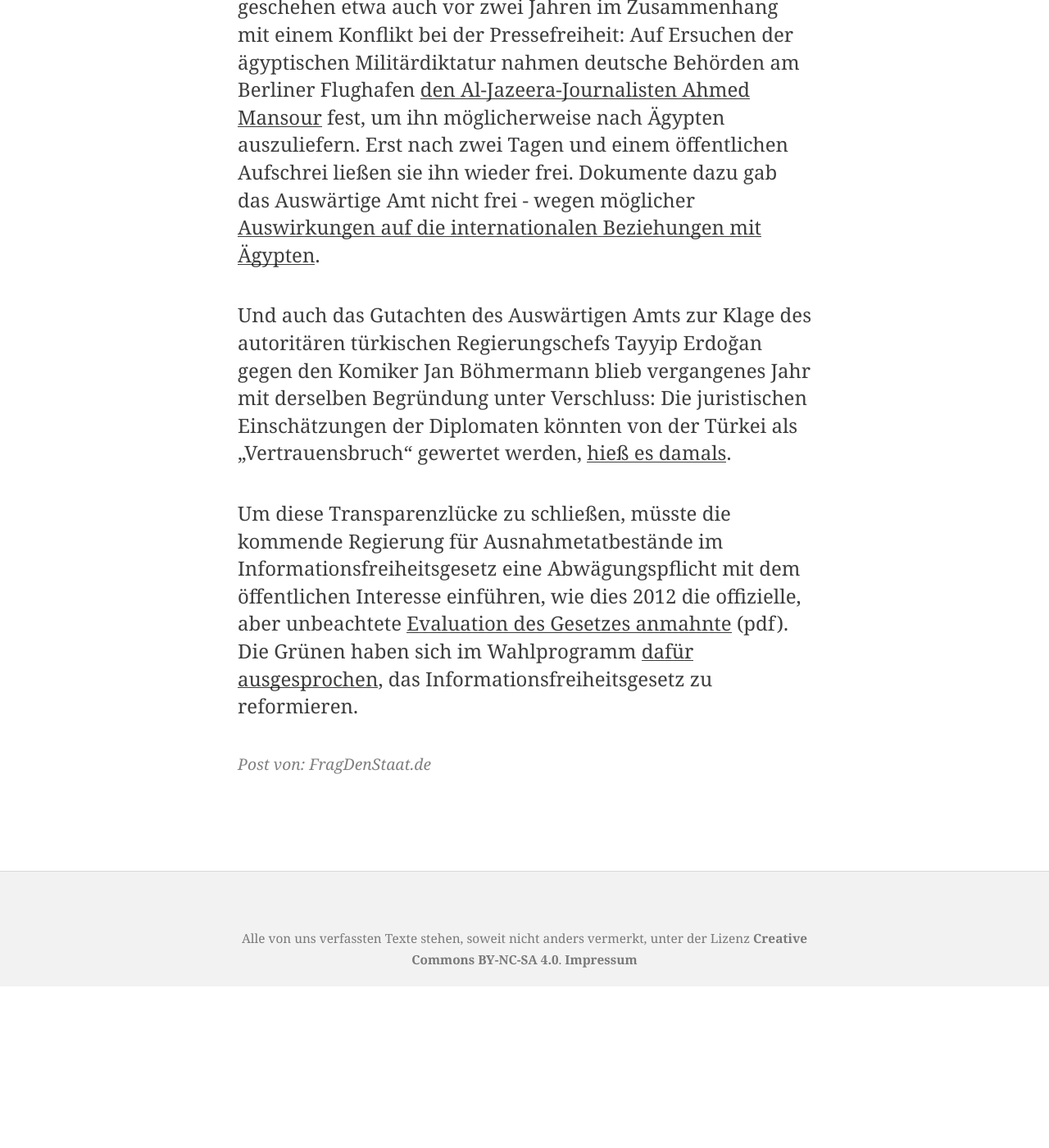
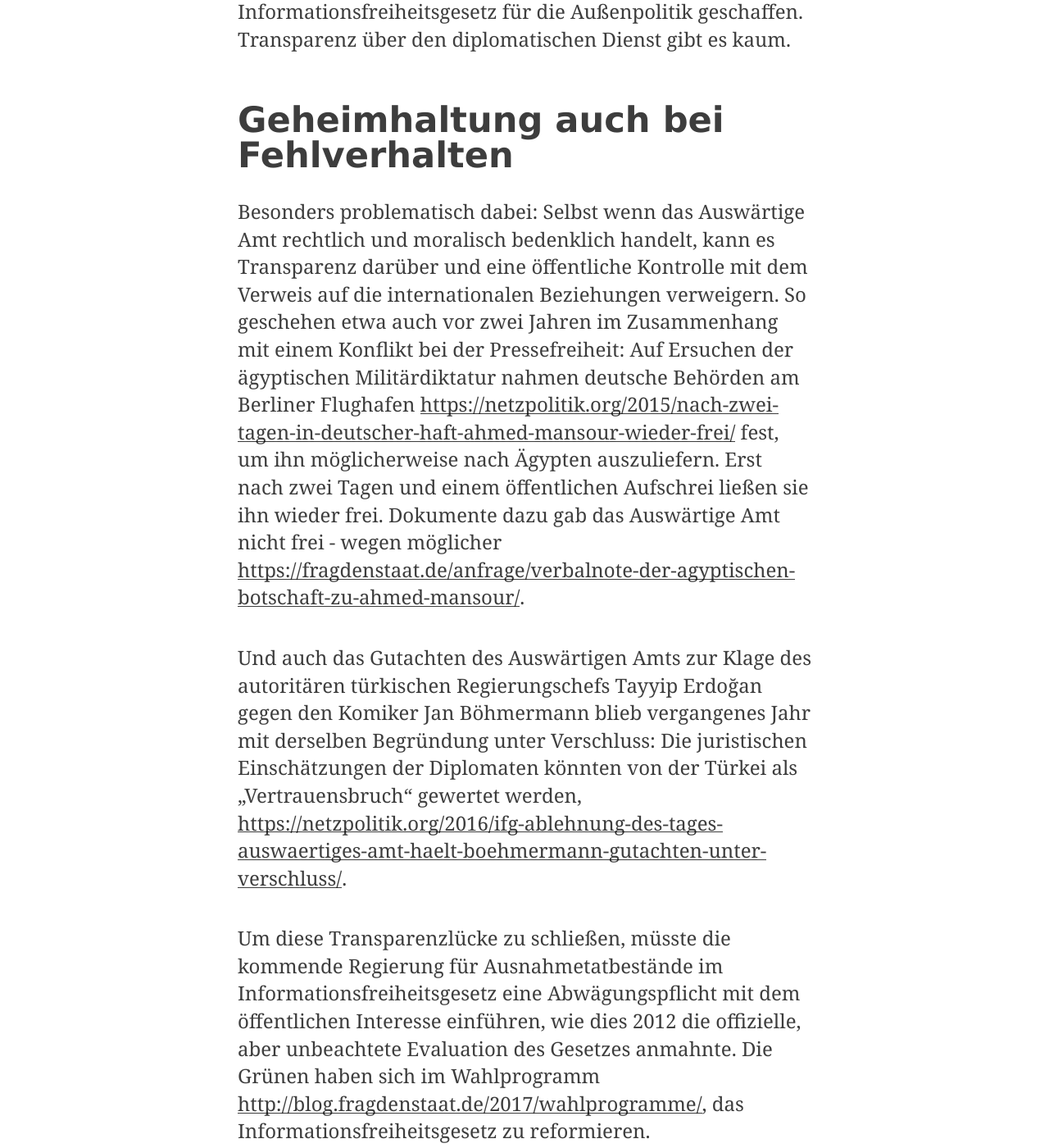
Before and after one commit to okfde/blog.fragdenstaat.de, a Jekyll site: the page built from _posts/2017/2017-10-09-libyen.md, in a window 1280 px wide and 1400 px high, scrolled down 1919 px. Shown: the whole window at 82% size. Built offline with Jekyll 4.4.1, drawn with Linux system fonts in a browser that asks for light colours; before the commit the page ends 3122 px from its top, so only the background shows below that; some of the changed text lies outside the part shown.

Commit message:
Update 2017-10-09-libyen.md

```diff
--- a/_posts/2017/2017-10-09-libyen.md
+++ b/_posts/2017/2017-10-09-libyen.md
@@ -5,20 +5,20 @@ date: '2016-10-09T10:00:23+01:00'
 tags: [Libyen]
 ---
 
-Im Januar <a href="https://www.welt.de/politik/ausland/article161608446/Wir-sind-weniger-wert-als-Hunde.html">veröffentlichte die <em>Welt</em></a> Zitate aus einem Drahtbericht der deutschen Botschaft in Niger zum Zustand von Flüchtlingslagern in Libyen. Die Diplomaten berichteten darin von "allerschwersten, systematischen Menschenrechtsverletzungen in Libyen". Interviews mit Flüchtlingen sowie "authentische Handyfotos und -videos" belegten nach Aussage von Botschaftsmitarbeitern "die KZ-ähnlichen Verhältnisse in den sogenannten Privatgefängnissen".
+Im Januar [https://www.welt.de/politik/ausland/article161608446/Wir-sind-weniger-wert-als-Hunde.html](veröffentlichte die Welt) Zitate aus einem Drahtbericht der deutschen Botschaft in Niger zum Zustand von Flüchtlingslagern in Libyen. Die Diplomaten berichteten darin von "allerschwersten, systematischen Menschenrechtsverletzungen in Libyen". Interviews mit Flüchtlingen sowie "authentische Handyfotos und -videos" belegten nach Aussage von Botschaftsmitarbeitern "die KZ-ähnlichen Verhältnisse in den sogenannten Privatgefängnissen".
 
-Die Berichte sind also politisch brisant, zumal die Europäische Union das libysche Regime finanziell und logistisch <a href="https://netzpolitik.org/2017/libysches-militaer-soll-an-europaeische-ueberwachungssysteme-angeschlossen-werden/">dabei unterstützt</a>, Flüchtlinge vom Übersetzen nach Europa abzuhalten. Nach dem Willen des Auswärtigen Amts soll der Bericht jedoch geheim bleiben. Der Grund: Das Amt befürchtet bei einer Veröffentlichung des Berichts nach einer Anfrage <a href="https://fragdenstaat.de/anfrage/korrespondenz-zu-libyschen-lagern-zwischen-deutscher-botschaft-niger-und-ministerien/#anhang-30824">per Informationsfreiheitsgesetz</a> "nachteilige Auswirkungen auf die internationalen Beziehungen" zu den Machthabern in Libyen sowie der Regierung in Niger.
+Die Berichte sind also politisch brisant, zumal die Europäische Union das libysche Regime finanziell und logistisch [https://netzpolitik.org/2017/libysches-militaer-soll-an-europaeische-ueberwachungssysteme-angeschlossen-werden/](dabei unterstützt), Flüchtlinge vom Übersetzen nach Europa abzuhalten. Nach dem Willen des Auswärtigen Amts soll der Bericht jedoch geheim bleiben. Der Grund: Das Amt befürchtet bei einer Veröffentlichung des Berichts nach einer Anfrage [https://fragdenstaat.de/anfrage/korrespondenz-zu-libyschen-lagern-zwischen-deutscher-botschaft-niger-und-ministerien/#anhang-30824](per Informationsfreiheitsgesetz) "nachteilige Auswirkungen auf die internationalen Beziehungen" zu den Machthabern in Libyen sowie der Regierung in Niger.
 
-<h3>Behörden können willkürlich entscheiden</h3>
+## Behörden können willkürlich entscheiden
 
-Rechtlich kann sich das Auswärtige Amt diese Position leisten. <a href="http://www.bverwg.de/entscheidungen/entscheidung.php?ent=291009U7C22.08.0">2009 entschied das Bundesverwaltungsgericht</a> nämlich, dass Behörden in weiten Teilen selbst entscheiden können, wann eine Herausgabe von Dokumenten zu Problemen in internationalen Beziehungen führen können. Dies sei "gerichtlich nur eingeschränkt nachprüfbar". Eine Abwägungspflicht zwischen öffentlichen Interesse und Auswirkungen auf auswärtige Politik gibt es nicht - der Erhalt von Beziehungen zu anderen Staaten übertrumpft damit regelmäßig das Recht auf Zugang zu Informationen.
+Rechtlich kann sich das Auswärtige Amt diese Position leisten. [http://www.bverwg.de/entscheidungen/entscheidung.php?ent=291009U7C22.08.0](2009 entschied das Bundesverwaltungsgericht) nämlich, dass Behörden in weiten Teilen selbst entscheiden können, wann eine Herausgabe von Dokumenten zu Problemen in internationalen Beziehungen führen können. Dies sei "gerichtlich nur eingeschränkt nachprüfbar". Eine Abwägungspflicht zwischen öffentlichen Interesse und Auswirkungen auf auswärtige Politik gibt es nicht - der Erhalt von Beziehungen zu anderen Staaten übertrumpft damit regelmäßig das Recht auf Zugang zu Informationen.
 
 So können die Diplomaten inzwischen recht willkürlich Dokumente zurückhalten. De facto hat sich das Auswärtige Amt eine Bereichsausnahme vom Informationsfreiheitsgesetz für die Außenpolitik geschaffen. Transparenz über den diplomatischen Dienst gibt es kaum.
 
-<h3>Geheimhaltung auch bei Fehlverhalten</h3>
+## Geheimhaltung auch bei Fehlverhalten
 
-Besonders problematisch dabei: Selbst wenn das Auswärtige Amt rechtlich und moralisch bedenklich handelt, kann es Transparenz darüber und eine öffentliche Kontrolle mit dem Verweis auf die internationalen Beziehungen verweigern. So geschehen etwa auch vor zwei Jahren im Zusammenhang mit einem Konflikt bei der Pressefreiheit: Auf Ersuchen der ägyptischen Militärdiktatur nahmen deutsche Behörden am Berliner Flughafen <a href="https://netzpolitik.org/2015/nach-zwei-tagen-in-deutscher-haft-ahmed-mansour-wieder-frei/">den Al-Jazeera-Journalisten Ahmed Mansour</a> fest, um ihn möglicherweise nach Ägypten auszuliefern. Erst nach zwei Tagen und einem öffentlichen Aufschrei ließen sie ihn wieder frei. Dokumente dazu gab das Auswärtige Amt nicht frei - wegen möglicher <a href="https://fragdenstaat.de/anfrage/verbalnote-der-agyptischen-botschaft-zu-ahmed-mansour/">Auswirkungen auf die internationalen Beziehungen mit Ägypten</a>.
+Besonders problematisch dabei: Selbst wenn das Auswärtige Amt rechtlich und moralisch bedenklich handelt, kann es Transparenz darüber und eine öffentliche Kontrolle mit dem Verweis auf die internationalen Beziehungen verweigern. So geschehen etwa auch vor zwei Jahren im Zusammenhang mit einem Konflikt bei der Pressefreiheit: Auf Ersuchen der ägyptischen Militärdiktatur nahmen deutsche Behörden am Berliner Flughafen [https://netzpolitik.org/2015/nach-zwei-tagen-in-deutscher-haft-ahmed-mansour-wieder-frei/](den Al-Jazeera-Journalisten Ahmed Mansour) fest, um ihn möglicherweise nach Ägypten auszuliefern. Erst nach zwei Tagen und einem öffentlichen Aufschrei ließen sie ihn wieder frei. Dokumente dazu gab das Auswärtige Amt nicht frei - wegen möglicher [https://fragdenstaat.de/anfrage/verbalnote-der-agyptischen-botschaft-zu-ahmed-mansour/](Auswirkungen auf die internationalen Beziehungen mit Ägypten).
 
-Und auch das Gutachten des Auswärtigen Amts zur Klage des autoritären türkischen Regierungschefs Tayyip Erdoğan gegen den Komiker Jan Böhmermann blieb vergangenes Jahr mit derselben Begründung unter Verschluss: Die juristischen Einschätzungen der Diplomaten könnten von der Türkei als "Vertrauensbruch" gewertet werden, <a href="https://netzpolitik.org/2016/ifg-ablehnung-des-tages-auswaertiges-amt-haelt-boehmermann-gutachten-unter-verschluss/">hieß es damals</a>.
+Und auch das Gutachten des Auswärtigen Amts zur Klage des autoritären türkischen Regierungschefs Tayyip Erdoğan gegen den Komiker Jan Böhmermann blieb vergangenes Jahr mit derselben Begründung unter Verschluss: Die juristischen Einschätzungen der Diplomaten könnten von der Türkei als "Vertrauensbruch" gewertet werden, [https://netzpolitik.org/2016/ifg-ablehnung-des-tages-auswaertiges-amt-haelt-boehmermann-gutachten-unter-verschluss/](hieß es damals).
 
-Um diese Transparenzlücke zu schließen, müsste die kommende Regierung für Ausnahmetatbestände im Informationsfreiheitsgesetz eine Abwägungspflicht mit dem öffentlichen Interesse einführen, wie dies 2012 die offizielle, aber unbeachtete <a href="http://www.foev-speyer.de/files/de/fbpdf/_vti_cnf/InGFA/Abschlussberichte/AB_Informationsfreiheitsgesetz.pdf">Evaluation des Gesetzes anmahnte</a> (pdf). Die Grünen haben sich im Wahlprogramm <a href="http://blog.fragdenstaat.de/2017/wahlprogramme/">dafür ausgesprochen</a>, das Informationsfreiheitsgesetz zu reformieren.
+Um diese Transparenzlücke zu schließen, müsste die kommende Regierung für Ausnahmetatbestände im Informationsfreiheitsgesetz eine Abwägungspflicht mit dem öffentlichen Interesse einführen, wie dies 2012 die offizielle, aber unbeachtete Evaluation des Gesetzes anmahnte. Die Grünen haben sich im Wahlprogramm [http://blog.fragdenstaat.de/2017/wahlprogramme/](dafür ausgesprochen), das Informationsfreiheitsgesetz zu reformieren.
```
